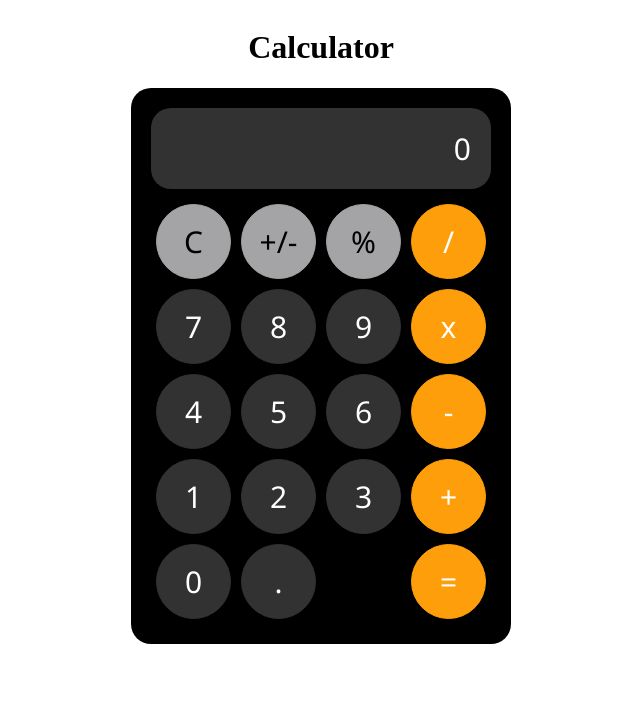
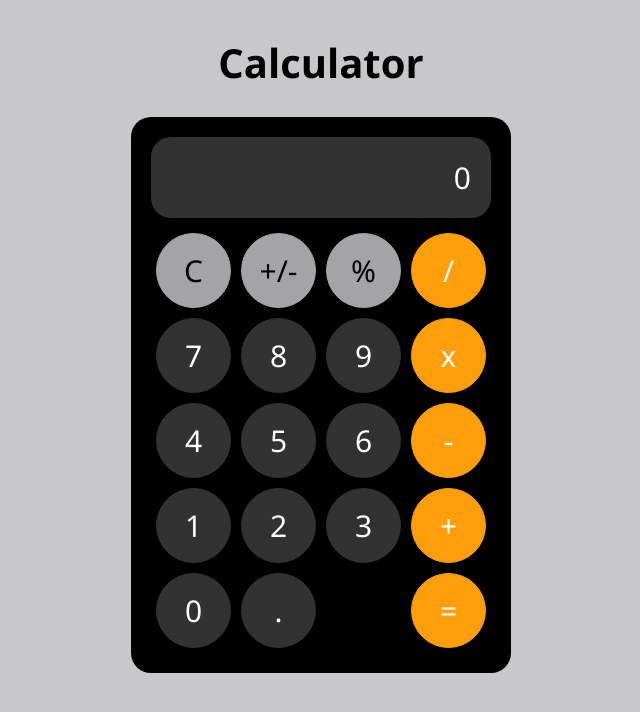
Before and after one commit to leonard-anton/calculator, a plain HTML site: page index.html in a window 1280 px wide. Shown: the whole page, without its empty margins (319-959 px from the left). Drawn offline with Linux system fonts and the light colour scheme.

Commit message:
Style the site

```diff
--- a/style.css
+++ b/style.css
@@ -3,6 +3,12 @@ body {
     flex-direction: column;
     justify-content: center;
     align-items: center;
+    background-color: #c8c8cb;
+}
+
+h1 {
+    font-family: 'Segoe UI', Tahoma, Geneva, Verdana, sans-serif;
+    font-size: 40px;
 }
 
 
```
